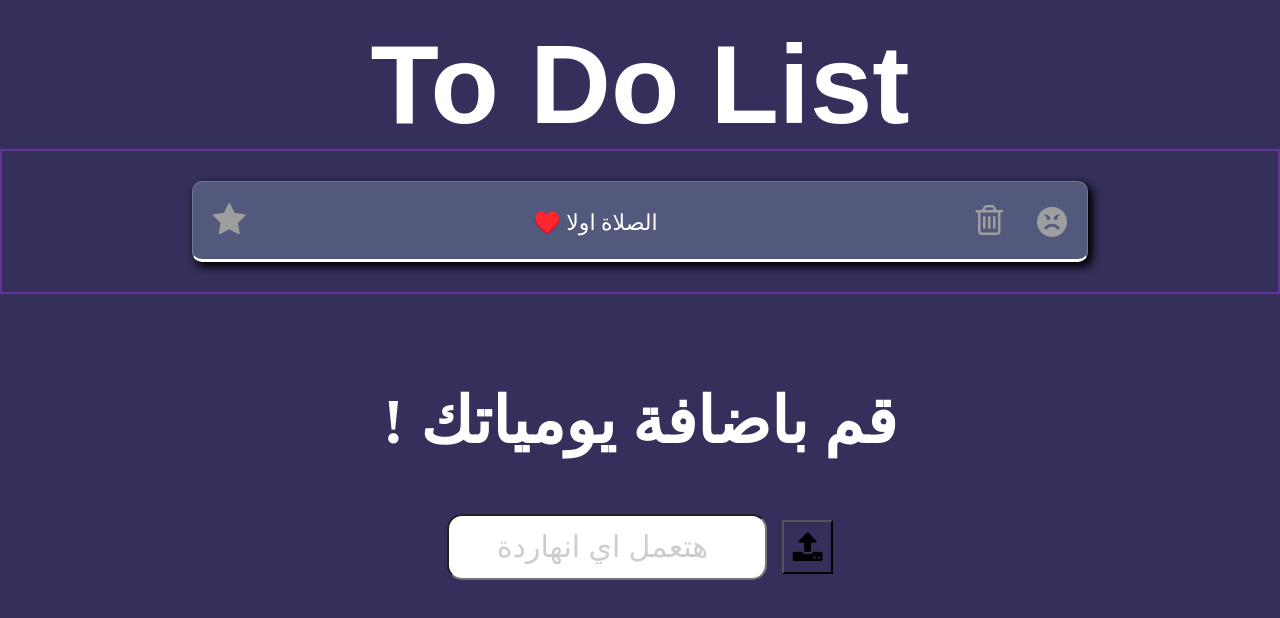
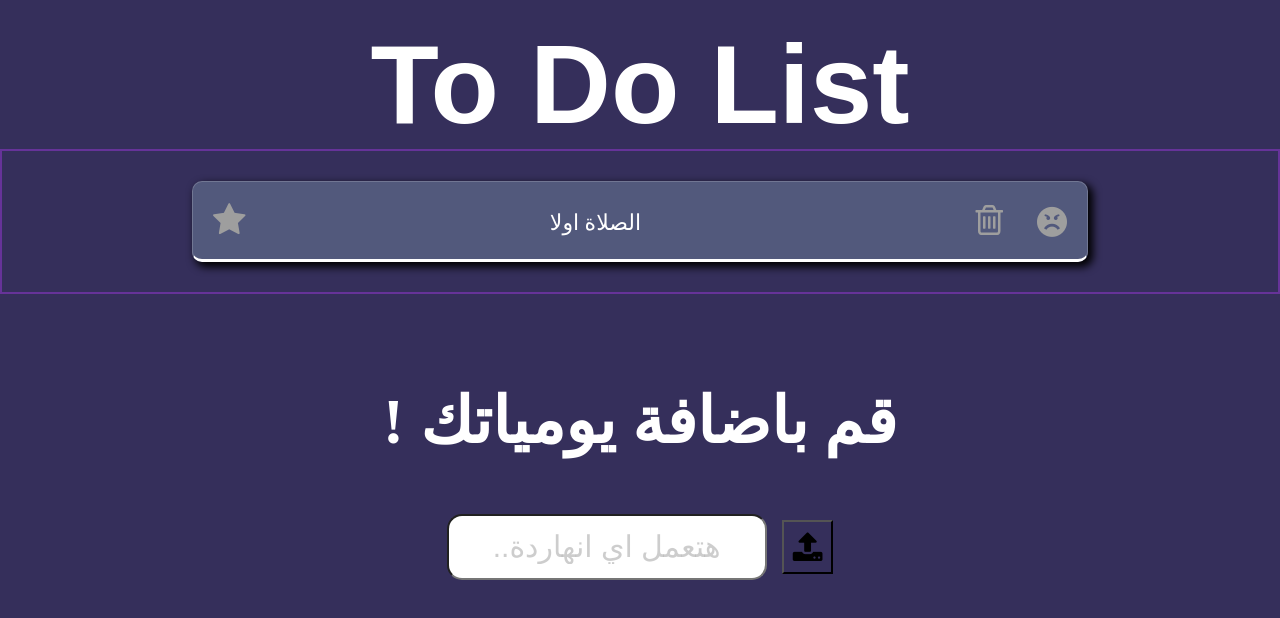
Before and after one commit to MOhamed14564156/todo-list, a plain HTML site: page index.html in a window 1280 px wide. Drawn offline with Linux system fonts and the light colour scheme; files whose address does not match are found by name.

Commit message:
Update index.html

```diff
--- a/index.html
+++ b/index.html
@@ -18,7 +18,7 @@
     <section id="container">
         <div class="parent">
             <span class="icon-star"></span>
-            <p class="task"> ♥️ الصلاة اولا  </p>
+            <p class="task"> الصلاة اولا  </p>
             <div class="child">
                 <span class="icon-trash-o" id="del"></span>
                 <span class="icon-angry2"></span>
@@ -30,7 +30,7 @@
     </section>
     <h3>! قم باضافة يومياتك </h3>
     <form id="form">
-        <input id="input" type="text" placeholder="هتعمل اي انهاردة ">
+        <input id="input" type="text" placeholder=" ..هتعمل اي انهاردة ">
         <button class="icon-upload" id="btn"></button>
     </form>
 
```
